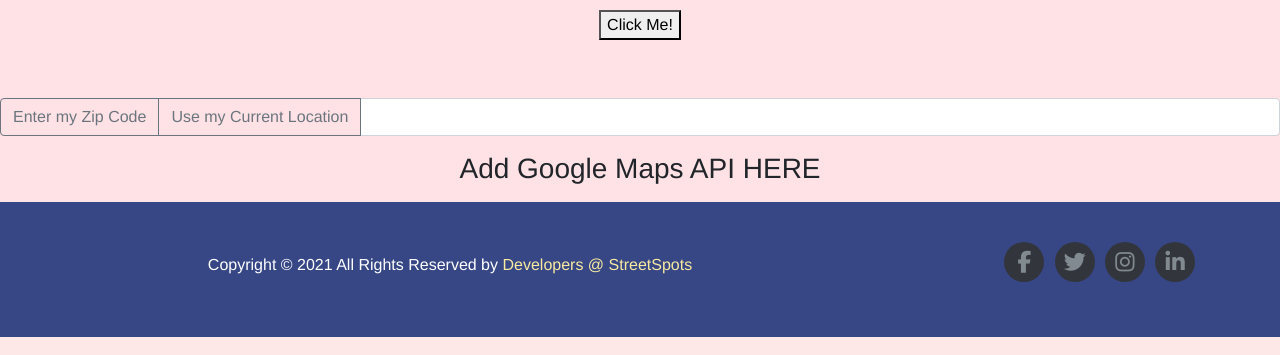
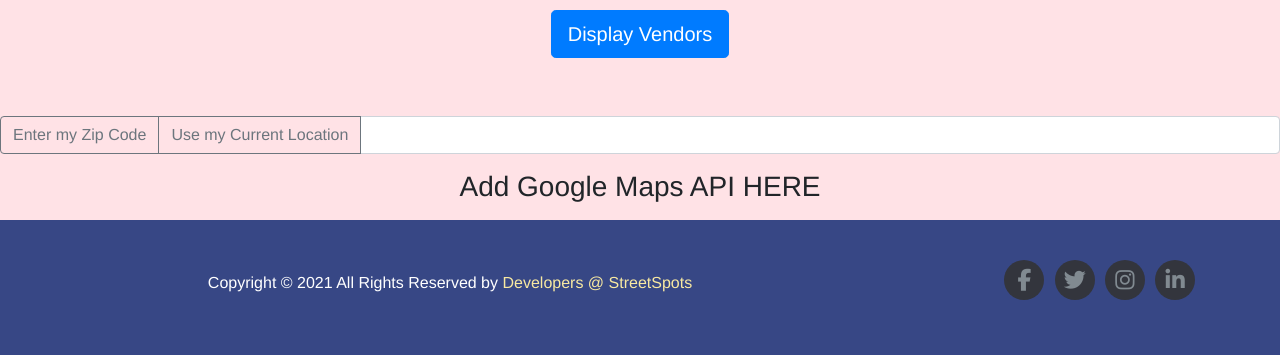
Before and after one commit to aditya-5/StreetSpots, a PHP site: page /maps in a window 1280 px wide. Shown: the part 658-1013 px from the top of the page. Run offline with PHP 8.4, Linux system fonts and the light colour scheme; some libraries are stand-ins or nearby versions.

Commit message:
Add files via upload
Changed up a few buttons

```diff
--- a/maps.php
+++ b/maps.php
@@ -36,7 +36,7 @@
             div {text-align: center;}
             </style>
 
-<button type="button">Click Me!</button>
+<button type="button" class="btn btn-primary btn-lg">Display Vendors</button>
 <div>
 <h1>    </h1>
 
```
